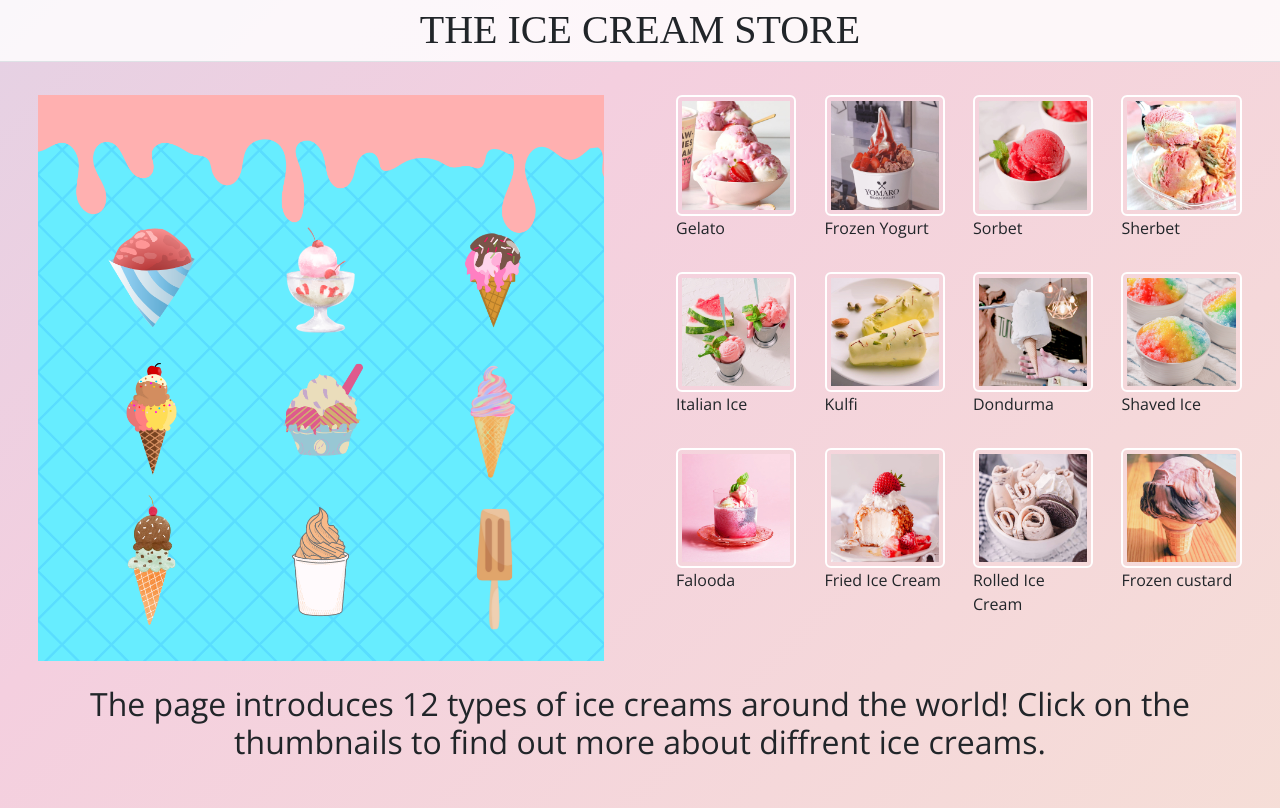
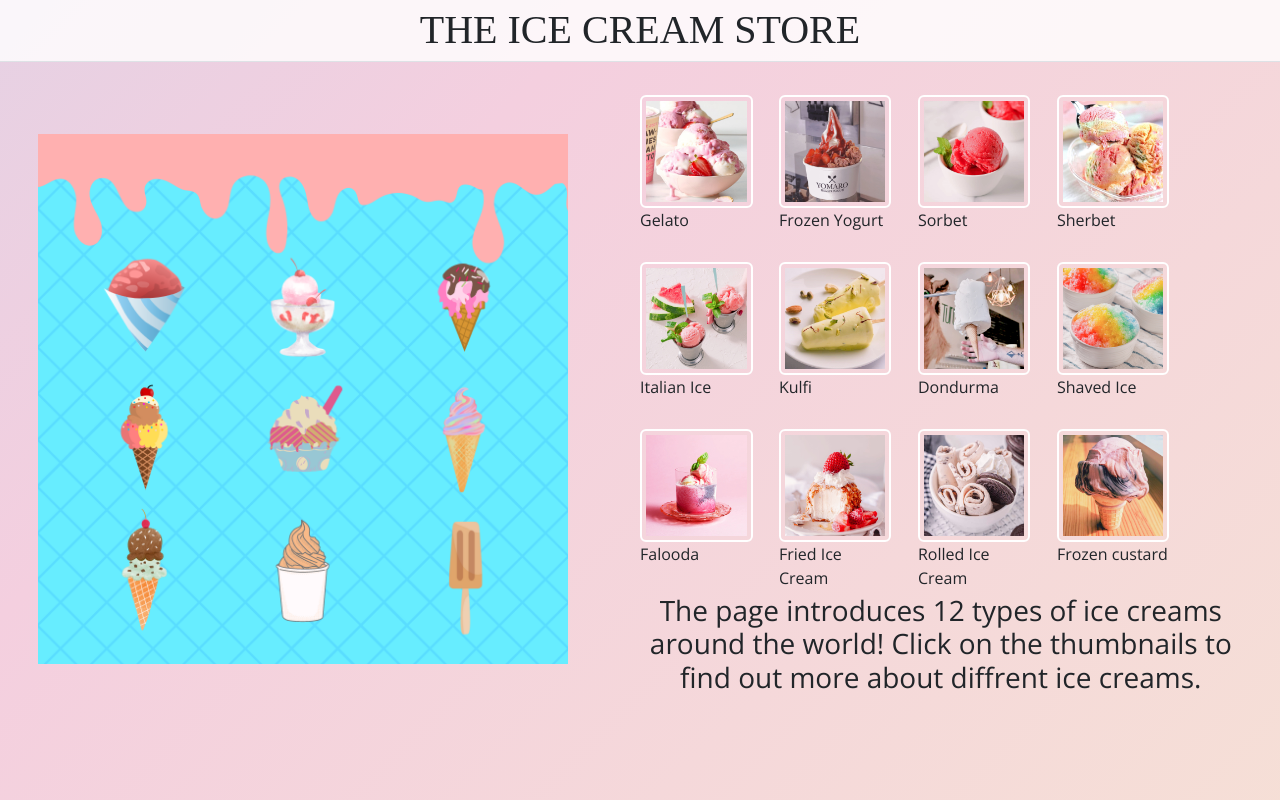
Before and after one commit to jxthetrash/iceCream, a React (Create React App) app: page / in a window 1280 px wide. Built offline with nearby package versions, Linux system fonts and the light colour scheme; the HTML template or start-up script is replaced by a standard one; a web font is replaced by a local one.

Commit message:
intro style change

```diff
--- a/src/components/Picker.js
+++ b/src/components/Picker.js
@@ -50,7 +50,7 @@ const Picker = () => {
           </div>
         </div>
         <div id="intro">
-          {!Number.isInteger(targetCupIndex) && <h2>The page introduces 12 types of ice creams around the world! Click on the thumbnails to  find out more about diffrent ice creams.</h2>}
+          {!Number.isInteger(targetCupIndex) && <h3>The page introduces 12 types of ice creams around the world! Click on the thumbnails to  find out more about diffrent ice creams.</h3>}
         </div>
       </div>
     </div>)
--- a/src/index.css
+++ b/src/index.css
@@ -121,7 +121,7 @@ h1{
   }
 }
 
-@media screen and(min-width:1141px) {
+@media screen and (min-width:1141px) {
   #display{
     grid-row: 1/ span 2;
   }
```
Also changed, not shown: 11 other files (tests, documents, lock files or other folders).
